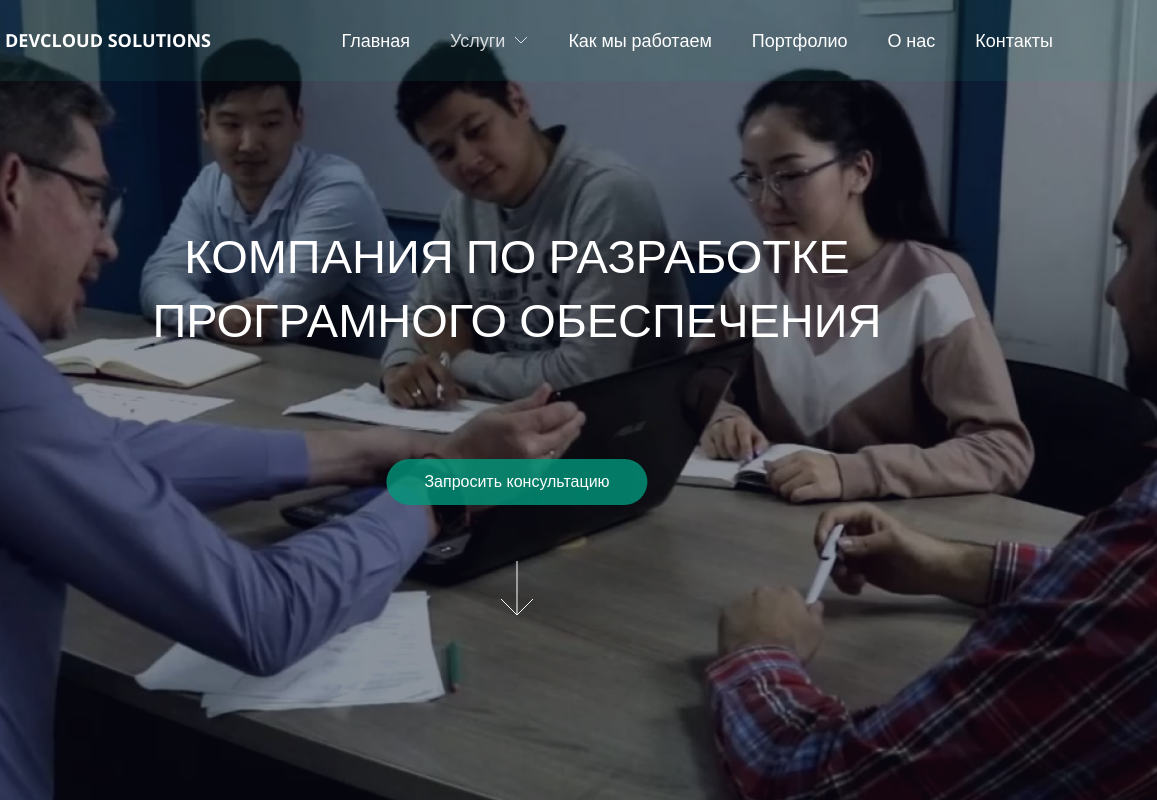
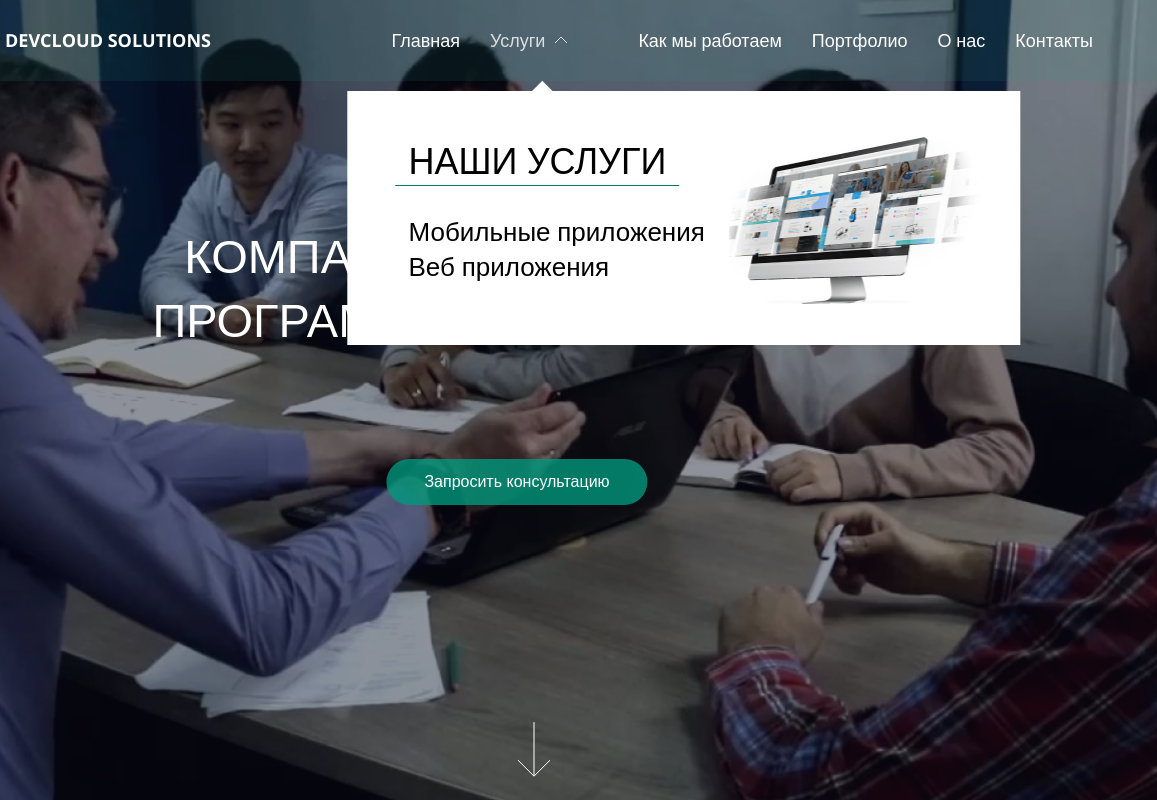
Before and after one commit to jokemeister/devcloud_landing-page, a plain HTML site: page index.html in a window 1280 px wide. Both pictures are taken after a click on the link "Услуги". Shown: the top 800 px of the page, 123-1280 px from the left. Drawn offline with nearby package versions, Linux system fonts and the light colour scheme.

Commit message:
bugfix menu

```diff
--- a/assets/css/home.css
+++ b/assets/css/home.css
@@ -49,13 +49,21 @@
     margin: 28px 0 28px 11px;
 }
 
-.header__menu {
+.header__menu__list{
     display: flex;
     align-items: center;
-    justify-content: space-between;
+    justify-content: flex-end;
 }
 
-.header__menu__item {
+.header__menu__item:not(:last-child){
+    margin-right: 30px;
+}
+
+.menu-item-has-children{
+    position: relative;
+}
+
+.header__menu__link {
     display: flex;
     font-weight: var(--font-weight-400);
     transition: all .4s;
@@ -63,27 +71,41 @@
     gap: 9px;
 }
 
-.header__menu__item:hover,
-.header__menu__item:focus {
+.header__menu__link > svg{
+    transition: all .4s;
+}
+
+.header__menu__link.is-active > svg{
+    transform: rotate(180deg);
+}
+.header__menu__link:hover,
+.header__menu__link:focus {
     opacity: .8;
 }
 
-.header__menu__item:not(:last-child) {
-    margin-right: 67px;
+.sub-menu{
+    position: absolute;
 }
 /* pop-up */
 .service__pop-up {
-    display: none;
-    position: absolute;
+    /* width: 710px; */
+    display: flex;
     background-color: var(--white-700);
-    opacity: 1;
-    top: 110%;
-    left: 24%;
+    opacity: 0;
+    visibility: hidden;
+    top: calc(100% + 38px);
+    left: 50%;
+    transform: translateX(-30%) translateY(-30px);
     z-index: 3;
+    transition: all .4s;
+    padding: 45px 28px 40px 48px;
+    align-items: flex-start;
 }
 
 .service__pop-up.is-active {
-    display: flex;
+    opacity: 1;
+    visibility: visible;
+    transform: translateX(-30%) translateY(0);
 }
 
 .service__pop-up::before {
@@ -98,16 +120,17 @@
 }
 
 .service__pop-up__left {
-    display: flex;
-    margin-left: 63px;
-    flex-direction: column;
-    flex-wrap: nowrap;
+    margin-right: 24px;
+}
+.service__pop-up__img {
+    max-width: 263px;
 }
 
-.service__pop-up__right {
-    display: flex;
-    align-items: center;
-    margin: 45px 27px 102px 40px;
+.service__pop-up__title,
+.service__pop-up__text-green,
+.service__pop-up__text-black {
+    font-weight: var(--font-weight-400);
+    white-space: nowrap;
 }
 
 .service__pop-up__title {
@@ -116,27 +139,16 @@
     margin-bottom: 30px;
     color: var(--black-700);
     font-size: var(--font-size-36);
-}
-
-.service__pop-up__title::after {
-    position: absolute;
-    content: "";
-    top: 51px;
-    left: -15px;
-    height: 1px;
-    width: 309px;
-    background-color: var(--green-700);
-}
-
-.service__pop-up__title,
-.service__pop-up__text-green,
-.service__pop-up__text-black {
-    font-weight: var(--font-weight-400);
+    padding: 0 13px;
+    border-bottom: 1px solid var(--green-700);
+    display: inline-block;
+    margin: 0 0 28px;
 }
 
 .service__pop-up__text-black {
     font-size: var(--font-size-26);
     transition: all .4s;
+    padding-left: 13px;
 }
 
 .service__pop-up__text-black:hover,
@@ -305,23 +317,34 @@
 }
 
 .topper__block__arrow {
-    top: 561px;
+    bottom: 50px;
+    animation: arrowBottom  1s infinite ease-in-out;
+    animation-direction: alternate-reverse;
+    cursor: pointer;
+}
+@keyframes arrowBottom {
+    from {
+        transform: translateY(0);
+    }
+    to {
+        transform: translateY(50%);
+    }
 }
 
 @media screen and (max-width: 1400px) {
-    .header__menu__item:not(:last-child) {
+    .header__menu__link:not(:last-child) {
         margin-right: 50px;
     }
 }
 
 @media screen and (max-width: 1300px) {
-    .header__menu__item:not(:last-child) {
+    .header__menu__link:not(:last-child) {
         margin-right: 40px;
     }
 }
 
 @media screen and (max-width: 1200px) {
-    .header__menu__item:not(:last-child) {
+    .header__menu__link:not(:last-child) {
         margin-right: 30px;
     }
 }
@@ -331,7 +354,7 @@
         font-size: var(--font-size-16);
     }
 
-    .header__menu__item:not(:last-child) {
+    .header__menu__link:not(:last-child) {
         margin-right: 20px;
     }
 }
@@ -341,7 +364,7 @@
         font-size: var(--font-size-14);
     }
 
-    .header__menu__item:not(:last-child) {
+    .header__menu__link:not(:last-child) {
         margin-right: 15px;
     }
 }
@@ -351,7 +374,7 @@
         font-size: var(--font-size-13);
     }
 
-    .header__menu__item:not(:last-child) {
+    .header__menu__link:not(:last-child) {
         margin-right: 10px;
     }
 }
@@ -492,7 +515,6 @@
 .footer__block {
     padding-top: 66px;
     padding-bottom: 91px;
-    margin-left: 75px;
 }
 
 .footer__link {
--- a/assets/script/component/pop-up.js
+++ b/assets/script/component/pop-up.js
@@ -2,6 +2,7 @@ const popUp = () => {
     const navServiceOpen = document.querySelector('.js--header_service')
     const navServicePopUp = document.querySelector('.js--service_pop-up')
     navServiceOpen.addEventListener('click', () => {
+        navServiceOpen.classList.toggle('is-active');
         navServicePopUp.classList.toggle('is-active');
     })
 }
--- a/assets/script/index.js
+++ b/assets/script/index.js
@@ -4,7 +4,4 @@ import btnBurgerChecked from "./component/btn-burger.js"
 document.addEventListener('DOMContentLoaded', () => {
     popUp();
     btnBurgerChecked();
-
-document.addEventListener('DOMContentLoaded', () => {
-    popUp();
-})
+});
--- a/index.html
+++ b/index.html
@@ -21,42 +21,55 @@
                 <p class="header__title">DEVCLOUD SOLUTIONS</p>
             </a>
             <nav class="header__menu">
+                <ul class="header__menu__list clear-list">
+                    <li class="header__menu__item">
                         <a class="header__menu__item" href="#">
                             Главная
                         </a>
-                <a class="js--header_service header__menu__item header__service" href="#">
+                    </li>
+                    <li class="header__menu__item menu-item-has-children">
+                        <a class="header__menu__link header__service js--header_service" href="#">
                             Услуги
                             <svg width="14" height="8" viewBox="0 0 14 8" fill="none" xmlns="http://www.w3.org/2000/svg">
                                 <path d="M1 1L7 7L13 1" stroke="white"/>
                             </svg>
                         </a>
-                <a class="header__menu__item" href="#">
-                    Как мы работаем
-                </a>
-                <a class="header__menu__item" href="#">
-                    Портфолио
-                </a>
-                <a class="header__menu__item" href="#">
-                    О нас
-                </a>
-                <a class="header__menu__item" href="#">
-                    Контакты
-                </a>
-                <div class="js--service_pop-up service__pop-up">
+                        <div class="sub-menu service__pop-up js--service_pop-up">
                             <div class="service__pop-up__left">
                                 <h3 class="service__pop-up__title">НАШИ УСЛУГИ</h3>
                                 <a class="service__pop-up__text-black" href="#">Мобильные приложения</a>
                                 <a class="service__pop-up__text-black" href="#">Веб приложения</a>
                             </div>
-                    <div class="service__pop-up__right">
-                        <img src="./assets/images/pop-up.png" alt="computer">
+                            <img class="service__pop-up__img" src="./assets/images/pop-up.png" alt="computer">
                         </div>
-                </div>
+
+                    </li>
+                    <li class="header__menu__item">
+                        <a class="header__menu__link" href="#">
+                            Как мы работаем
+                        </a>
+                    </li>
+                    <li class="header__menu__item">
+                        <a class="header__menu__link" href="#">
+                            Портфолио
+                        </a>
+                    </li>
+                    <li class="header__menu__item">
+                        <a class="header__menu__link" href="#">
+                            О нас
+                        </a>
+                    </li>
+                    <li class="header__menu__item">
+                        <a class="header__menu__link" href="#">
+                            Контакты
+                        </a>
+                    </li>
+                </ul>
             </nav>
             <button class="js--btn-burger btn btn-burger">
                 <span class="btn-burger-span"></span>
             </button>
-            <nav class="js--header__nav header__nav">
+            <!-- <nav class="js--header__nav header__nav">
                 <ul class="header__nav__menu clear-list">
                     <li class="header__nav__menu__item"><a class="header__nav__menu__item__link" href="#">Как мы работаем</a></li>
                     <li class="header__nav__menu__item"><a class="header__nav__menu__item__link" href="#">Портфолио</a></li>
@@ -64,7 +77,7 @@
                     <li class="header__nav__menu__item"><a class="header__nav__menu__item__link" href="#">Контакты</a></li>
                     <button class="header__nav__menu__btn btn btn-green js--topper-btn">Запросить консультацию</button>
                 </ul>
-            </nav>
+            </nav> -->
         </div>
     </header>
     <main class="main">
@@ -80,25 +93,6 @@
 
         </section>
     </main>
-                <div class="js--service_pop-up service__pop-up">
-                    <div class="service__pop-up__left">
-                        <h3 class="service__pop-up__title">НАШИ УСЛУГИ</h3>
-                        <a class="service__pop-up__text-black" href="#">Мобильные приложения</a>
-                        <a class="service__pop-up__text-black" href="#">Веб приложения</a>
-                    </div>
-                    <div class="service__pop-up__right">
-                        <img src="./assets/images/pop-up.png" alt="computer">
-                    </div>
-                </div>
-            </nav>
-        </div>
-    </header>
-    <main>
-        <section class="topper">
-
-        </section>
-    </main>
-
     <footer class="footer">
         <div class="footer__block container">
             <ul class="footer__list clear-list">
```
Lines whose indentation alone changed are shown as unchanged.
